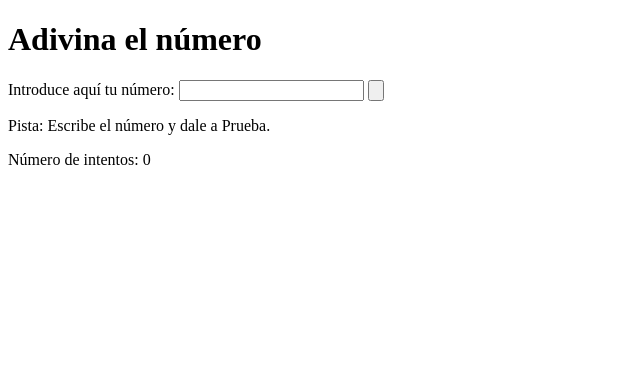
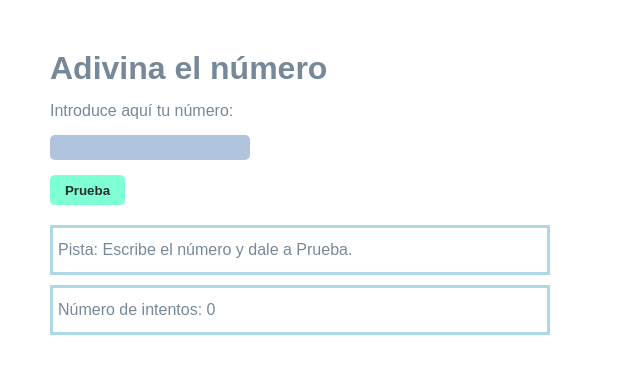
Before and after one commit to Adalab/modulo-2-evaluacion-intermedia-martreyz, a plain HTML site: page index.html in a window 1280 px wide. Shown: the whole page, without its empty margins (0-640 px from the left). Drawn offline with Linux system fonts and the light colour scheme.

Commit message:
Add styles

```diff
--- a/index.html
+++ b/index.html
@@ -12,7 +12,7 @@
     <form class="main__form" action="" method="GET">
       <label class="main__form-label" for="number">Introduce aquí tu número:</label>
       <input class="main__form-input" name="number" id="number" type="number">
-      <input class="main__form-button" name="button" type="button">
+      <input value="Prueba" class="main__form-button" name="button" type="button">
     </form>
     <p class="main__hint">Pista: Escribe el número y dale a Prueba.</p>
     <p class="main__tries">Número de intentos: 0</p>
--- a/style/main.css
+++ b/style/main.css
@@ -0,0 +1,49 @@
+* {
+  margin: 0px;
+  padding: 0px;
+  box-sizing: border-box;
+  font-family: Arial, Helvetica, sans-serif;
+  color: lightslategray;
+}
+
+.main {
+  padding: 50px;
+  display: flex;
+  flex-direction: column;
+}
+
+.main__form {
+  display: flex;
+  flex-direction: column;
+  width: 200px;
+  margin: 15px 0px;
+}
+
+.main__form-input {
+  height: 25px;
+  margin: 15px 0px;
+  background-color: lightsteelblue;
+  border-radius: 5px;
+  border: none;
+}
+
+.main__form-button {
+  width: 75px;
+  height: 30px;
+  background-color: aquamarine;
+  color: rgb(42, 45, 46);
+  border-radius: 5px;
+  border: none;
+  outline: none;
+  font-weight: bold;
+}
+
+.main__hint,
+.main__tries {
+  width: 500px;
+  border: 3px solid lightblue;
+  margin: 5px 0px;
+  height: 50px;
+  line-height: 34px;
+  padding: 5px;
+}
```
